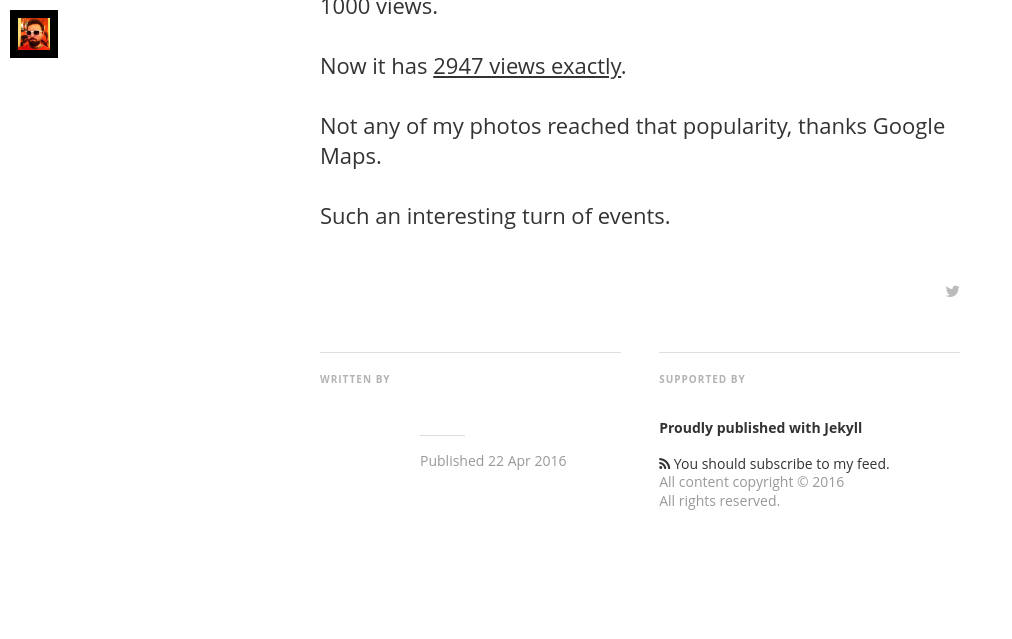
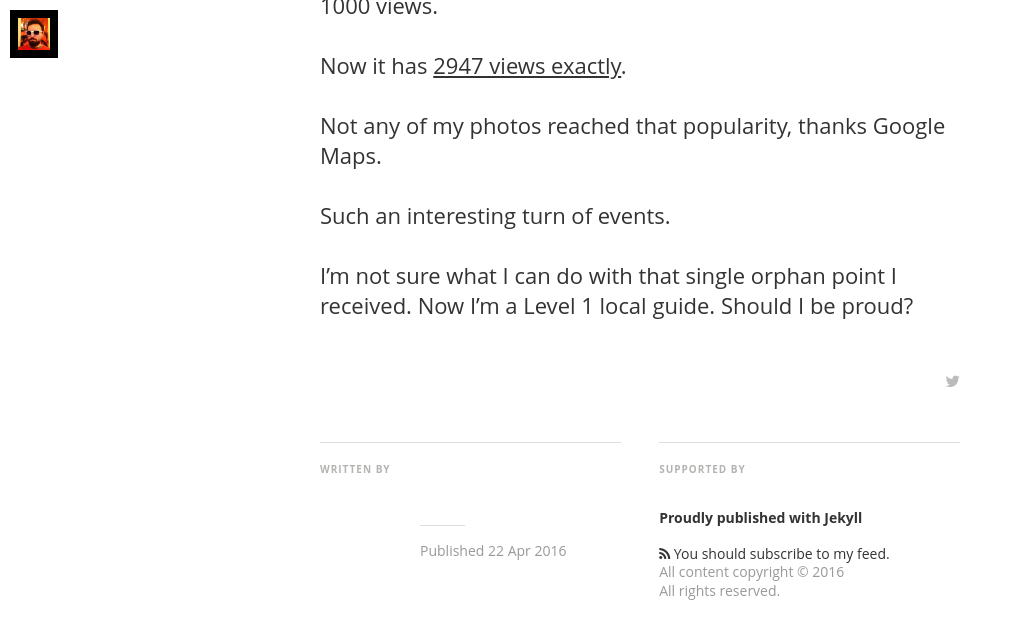
Before and after one commit to nyuwec/nyuwec.github.io, a Jekyll site: the page built from _posts/2016-04-22-google-maps-photo.markdown, in a window 1280 px wide and 900 px high, scrolled down 1010 px, cut to the strip 0-651 px from the top of the window. Shown: the top 639 px of the strip, without its empty margins (0-1012 px from the left). Built offline with Jekyll 4.4.1, drawn with Linux system fonts in a browser that asks for light colours; nearby versions of some CDN libraries; some web fonts are replaced; comment, search, counter and statistics services are not loaded.

Commit message:
extend text

```diff
--- a/_posts/2016-04-22-google-maps-photo.markdown
+++ b/_posts/2016-04-22-google-maps-photo.markdown
@@ -14,3 +14,6 @@ Now it has [2947 views exactly](https://www.google.com/maps/contrib/110617674437
 Not any of my photos reached that popularity, thanks Google Maps.
 
 Such an interesting turn of events.
+
+I'm not sure what I can do with that single orphan point I received. Now I'm a Level 1 local guide.
+Should I be proud?
```
